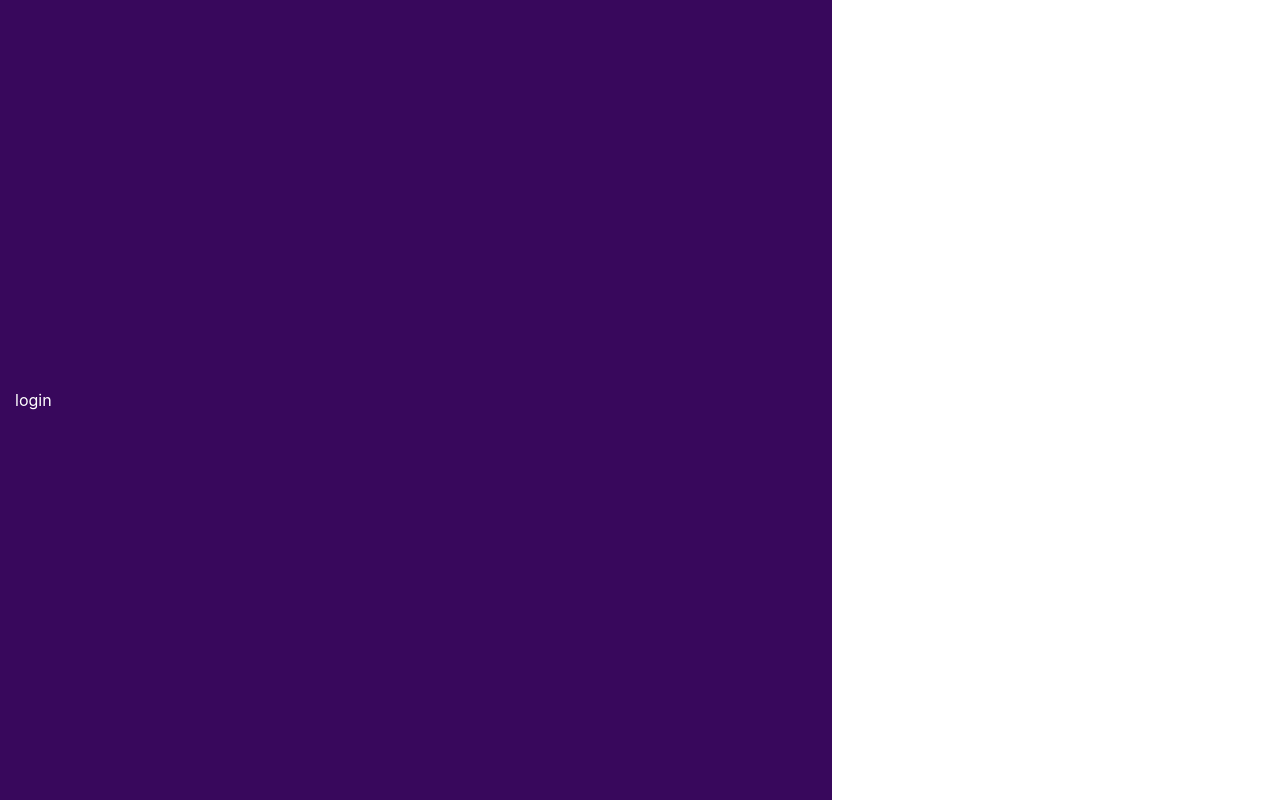
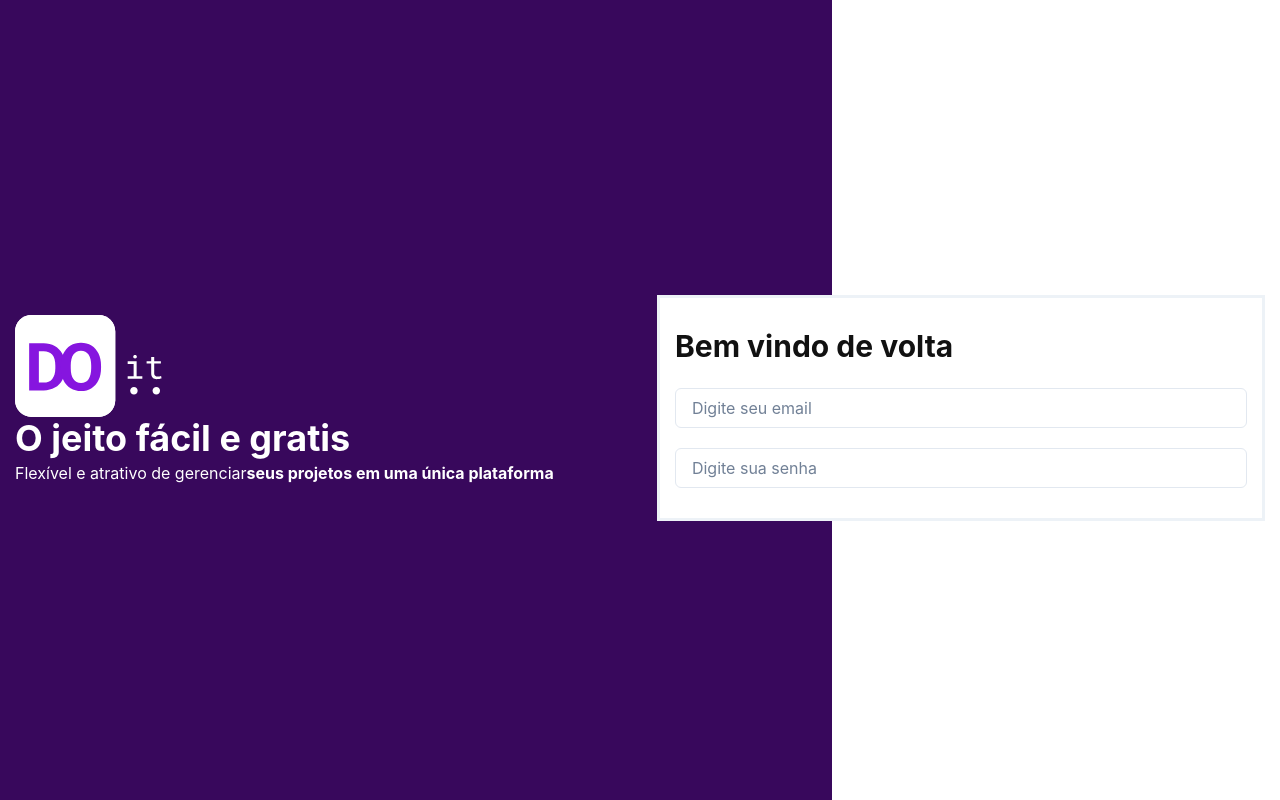
Before and after one commit to diegosales30/to-day, a React (Create React App) app: page / in a window 1280 px wide. Built offline with nearby package versions, Linux system fonts and the light colour scheme.

Commit message:
criando base dos inputs

```diff
--- a/package.json
+++ b/package.json
@@ -20,6 +20,7 @@
     "axios": "^0.27.2",
     "emotion": "^11.0.0",
     "framer-motion": "^6",
+    "icons": "^1.0.0",
     "jwt-decode": "^3.1.2",
     "react": "^18.1.0",
     "react-dom": "^18.1.0",
--- a/src/pages/Login/index.tsx
+++ b/src/pages/Login/index.tsx
@@ -1,4 +1,13 @@
-import { Flex, Text } from "@chakra-ui/react";
+import {
+  Flex,
+  Grid,
+  Heading,
+  Image,
+  Input,
+  Text,
+  VStack,
+} from "@chakra-ui/react";
+import logobranco from "../../assets/logobranco.svg";
 
 export const Login = () => (
   <Flex
@@ -8,6 +17,36 @@ export const Login = () => (
     bgGradient="linear(to-r, purple.800 65%, white 35%)"
     color="white"
   >
-    <Text> login</Text>
+    <Flex
+      w="100%"
+      justifyContent="center"
+      flexDirection="row"
+      alignItems="center"
+    >
+      <Grid w="100%" paddingRight="100px">
+        <Image src={logobranco} />
+        <Heading as="h1">O jeito fácil e gratis</Heading>
+        <Text>
+          Flexível e atrativo de gerenciar
+          <b>seus projetos em uma única plataforma</b>
+        </Text>
+      </Grid>
+      <Grid
+        as="form"
+        mt="4"
+        w="100%"
+        padding="30px 15px"
+        border="3px solid"
+        borderColor="gray.100"
+        bg="white"
+        color="grey.900"
+      >
+        <Heading size="lg">Bem vindo de volta</Heading>
+        <VStack mt="6" spacing="5">
+          <Input placeholder="Digite seu email" />
+          <Input placeholder="Digite sua senha" />
+        </VStack>
+      </Grid>
+    </Flex>
   </Flex>
 );
```
Also changed, not shown: src/components/Form/Input.tsx (added, +29 -0 lines), 1 other file (tests, documents, lock files or other folders).
